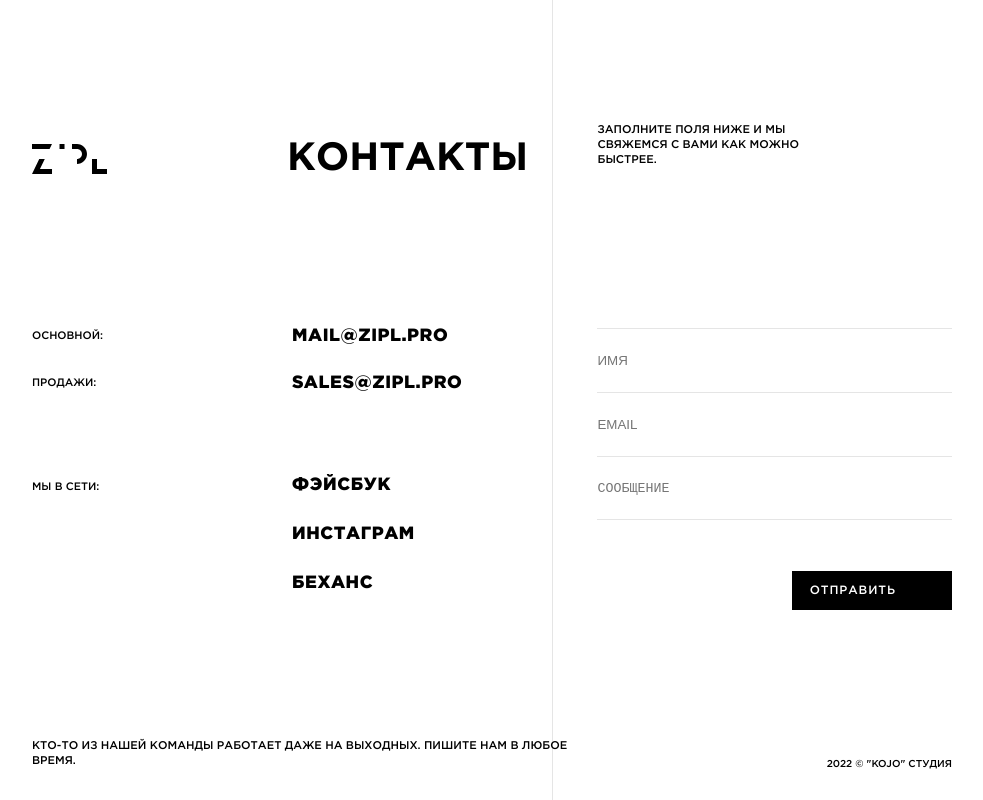
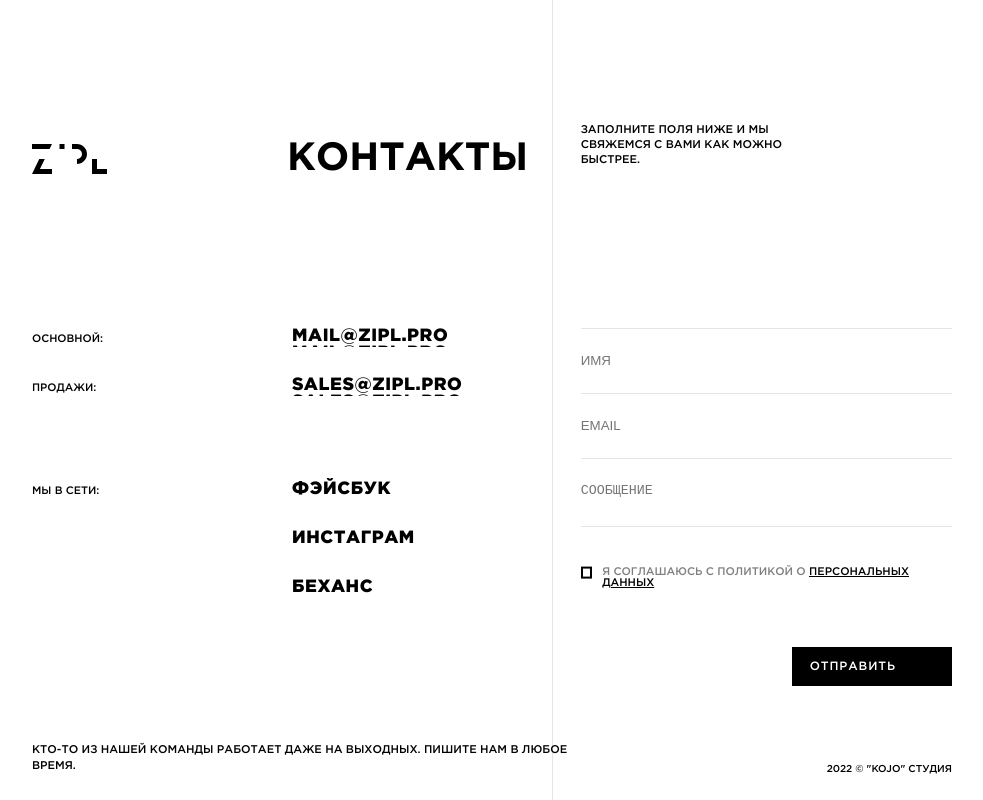
Before and after one commit to AnatolyKostarev/kojo, a React (Create React App) app: page /contacts in a window 1280 px wide. Shown: the whole page, without its empty margins (88-1071 px from the left). Built offline with nearby package versions, Linux system fonts and the light colour scheme.

Commit message:
validation form

```diff
--- a/package.json
+++ b/package.json
@@ -8,6 +8,7 @@
     "@testing-library/user-event": "^13.5.0",
     "react": "^17.0.2",
     "react-dom": "^17.0.2",
+    "react-hook-form": "^7.25.0",
     "react-router-dom": "^6.2.1",
     "react-scripts": "5.0.0",
     "web-vitals": "^2.1.2"
--- a/src/components/contacts/Contacts.jsx
+++ b/src/components/contacts/Contacts.jsx
@@ -27,13 +27,17 @@ export default function Contacts() {
                   <li className={styles.contacts__row_top} key={index}>
                     <p className={styles.contacts__label}>{elem.label}:</p>
                     <div className={styles.contacts__link}>
-                      <a href={`mailto:${elem.email}`}>
-                        <span
+                      <a href={`mailto:${elem.email}`}
                           data-hover={elem.email}
-                          className={styles.contacts__item}
+                          className={styles.contacts__item_top}
                         >
                           {elem.email}
-                        </span>
+                      </a>
+                      <a href={`mailto:${elem.email}`}
+                          data-hover={elem.email}
+                          className={styles.contacts__item_bottom}
+                        >
+                          {elem.email}
                       </a>
                     </div>
                   </li>
--- a/src/components/contacts/Contacts.module.css
+++ b/src/components/contacts/Contacts.module.css
@@ -45,6 +45,18 @@
     line-height: 2.8vh;
   }
 
+  .contacts__link {
+    display: block;
+    transform: translateY(0%);
+    transition: 0.3s ease-in-out;
+  }
+
+  .contacts__link:hover {
+    cursor: url("/public/img/header/cursor_active.svg") 10 10, pointer;
+    transform: translateY(-100%);
+    transition: 0.3s ease-in-out;
+  }
+
   .contacts__links {
     display: block;
     transform: translateY(0%);
@@ -59,13 +71,16 @@
 
   .contacts__row_top {
     display: flex;
-    justify-content: flex-start;
-    align-items: center;
-    column-gap: 180px;
+    column-gap: 160px;
+    position: relative;
+    transition: 0.3s ease-in-out;
+    overflow-y: hidden;
+    max-height: 2.4vh;
+    line-height: 2.8vh;
   }
 
   .contacts__label {
-    min-width: 80px;
+    min-width: 100px;
     font-size: 1.35vh;
     text-align: left;
     text-transform: uppercase;
@@ -75,7 +90,7 @@
     font-family: "GothamProBlack", sans-serif;
     font-size: 2.22vh;
     letter-spacing: 0.07vh;
-    /* line-height: 1.19vh; */
+    line-height: 2.22vh;
     text-align: left;
     text-transform: uppercase;
   }
@@ -98,7 +113,7 @@
 
   .contacts__social {
     display: flex;
-    column-gap: 180px;
+    column-gap: 160px;
   }
 
   .contacts__message {
@@ -162,6 +177,7 @@
   .contacts__list {
     display: flex;
     flex-direction: column;
+    justify-content: flex-start;
     row-gap: 30px;
   }
 
@@ -173,6 +189,18 @@
     max-height: 2.4vh;
     line-height: 2.8vh;
     text-align: right;
+  }
+
+  .contacts__link {
+    display: block;
+    transform: translateY(0%);
+    transition: 0.3s ease-in-out;
+  }
+
+  .contacts__link:hover {
+    cursor: url("/public/img/header/cursor_active.svg") 10 10, pointer;
+    transform: translateY(-100%);
+    transition: 0.3s ease-in-out;
   }
 
   .contacts__links {
@@ -190,7 +218,12 @@
   .contacts__row_top {
     display: flex;
     justify-content: space-between;
-    align-items: center;
+    column-gap: 160px;
+    position: relative;
+    transition: 0.3s ease-in-out;
+    overflow-y: hidden;
+    max-height: 2.4vh;
+    line-height: 2.8vh;
   }
 
   .contacts__label {
@@ -205,7 +238,7 @@
     font-family: "GothamProBlack", sans-serif;
     font-size: 2.22vh;
     letter-spacing: 0.07vh;
-    line-height: 1.19vh;
+    line-height: 2.22vh;
     text-align: left;
     text-transform: uppercase;
   }
--- a/src/components/form/Form.jsx
+++ b/src/components/form/Form.jsx
@@ -1,46 +1,110 @@
 import React from "react";
+import { useForm } from "react-hook-form";
 import Button from "../button/Button";
 import styles from "./Form.module.css";
 
 export default function Form() {
+  const {
+    register,
+    formState: { errors },
+    handleSubmit,
+    reset,
+  } = useForm({
+    mode: "onBlur",
+  });
+  const onSubmit = (data) => {
+    console.log(data);
+    reset();
+  };
+
   return (
-    <form className={styles.form}>
-      <div className={styles.required}>
+    <form className={styles.form} onSubmit={handleSubmit(onSubmit)}>
+      <div className={styles.borders}>
         <input
+          name="Feedback[name]"
+          {...register("name", {
+            required: "Это поле обязательно",
+            minLength: {
+              value: 2,
+              message: "Минимум 2 символа",
+            },
+            maxLength: {
+              value: 50,
+              message: "Максимум 50 символов",
+            },
+          })}
           id="feedback-name"
           className={styles.input}
-          type="text"
-          name="Feedback[name]"
           placeholder="Имя"
-          minLength="2"
-          maxLength="50"
-          required
         />
-        {/* <p>Это поле обязательно</p> */}
+        <div className={styles.focus}>
+          {errors?.name && <p>{errors?.name?.message || "Error!"}</p>}
+        </div>
       </div>
-      <div>
+      <div className={styles.borders}>
         <input
+          name="Feedback[email]"
+          {...register("email", {
+            required: "Это поле обязательно",
+            maxLength: {
+              value: 50,
+              message: "Максимум 50 символов",
+            },
+            pattern: {
+              value:
+                /^(("[\w-\s]+")|([\w-]+(?:\.[\w-]+)*)|("[\w-\s]+")([\w-]+(?:\.[\w-]+)*))(@((?:[\w-]+\.)*\w[\w-]{0,66})\.([a-z]{2,6}(?:\.[a-z]{2})?)$)|(@\[?((25[0-5]\.|2[0-4][0-9]\.|1[0-9]{2}\.|[0-9]{1,2}\.))((25[0-5]|2[0-4][0-9]|1[0-9]{2}|[0-9]{1,2})\.){2}(25[0-5]|2[0-4][0-9]|1[0-9]{2}|[0-9]{1,2})\]?$)/,
+              message: "Недопустимый формат email",
+            },
+          })}
           id="feedback-email"
           className={styles.input}
           type="email"
-          name="Feedback[email]"
           placeholder="Email"
-          required
         />
-        {/* <p>Это поле обязательно</p> */}
+        <div className={styles.focus}>
+          {errors?.email && <p>{errors?.email?.message || "Error!"}</p>}
+        </div>
       </div>
-      <div>
+      <div className={styles.borders}>
         <textarea
+          name="Feedback[message]"
+          {...register("message", {
+            required: "Это поле обязательно",
+            minLength: {
+              value: 10,
+              message: "Минимум 10 символа",
+            },
+            maxLength: {
+              value: 500,
+              message: "Максимум 500 символов",
+            },
+          })}
           id="feedback-message"
           className={styles.textarea}
-          name="Feedback[message]"
           placeholder="Сообщение"
-          minLength="10"
-          maxLength="500"
-          required
         ></textarea>
-        {/* <p>Это поле обязательно</p> */}
+        <div className={styles.focus}>
+          {errors?.message && <p>{errors?.message?.message || "Error!"}</p>}
+        </div>
       </div>
+      <label className={styles.consent}>
+        <input
+          name="Feedback[consent]"
+          type="checkbox"
+          {...register("consent", {
+            required: "И это тоже",
+          })}
+          id="feedback-consent"
+          className={styles.checkbox}
+        />
+        <span className={styles.checkfake}></span>
+        <span className={styles.policy_text}>
+          Я соглашаюсь с политикой о <a>персональных данных</a>
+        </span>
+        <div className={styles.focus_consent}>
+          {errors?.consent && <p>{errors?.consent?.message || "Error!"}</p>}
+        </div>
+      </label>
       <div className={styles.submitWrapper}>
         <Button title="Отправить" addStyle="form_btn" />
       </div>
--- a/src/components/form/Form.module.css
+++ b/src/components/form/Form.module.css
@@ -8,13 +8,11 @@
     width: 27.7vw;
     height: 8vh;
     border: 0;
-    border-top: 1px solid rgba(0, 0, 0, 0.1);
     outline: none;
     text-transform: uppercase;
   }
 
   .textarea {
-    border-bottom: 1px solid rgba(0, 0, 0, 0.1);
     height: 8vh;
     padding: 3vh 0 0;
     overflow: hidden;
@@ -27,6 +25,72 @@
 
   .item:hover {
     cursor: url("/public/img/header/cursor_active.svg") 10 10, pointer;
+  }
+
+  .borders:first-child {
+    border-top: 1px solid rgba(0, 0, 0, 0.1);
+  }
+
+  .borders {
+    border-bottom: 1px solid rgba(0, 0, 0, 0.1);
+  }
+
+  .focus {
+    color: red;
+    text-transform: uppercase;
+  }
+
+  .focus_consent {
+    color: red;
+    position: relative;
+    top: 10px;
+    left: 10px;
+    text-transform: uppercase;
+  }
+
+  .consent {
+    display: flex;
+    margin: 30px 0 0;
+    cursor: url("/public/img/header/cursor.png") 6 6, auto;
+  }
+  .policy_text {
+    padding: 10px;
+    color: rgba(0, 0, 0, 0.5);
+    text-transform: uppercase;
+  }
+
+  .policy_text > a {
+    text-decoration: underline;
+    cursor: url("/public/img/header/cursor_active.svg") 10 10, pointer;
+  }
+
+  .checkbox {
+    display: none;
+  }
+
+  .checkfake {
+    display: block;
+    transform: translateY(80%);
+    width: 12px;
+    height: 12px;
+    border: 2px solid #000;
+  }
+
+  .checkfake::before {
+    content: "";
+    position: absolute;
+    display: block;
+    transform: translateX(-20%);
+    transform: translateY(-20%);
+    width: 10px;
+    height: 10px;
+    background: url("/public/img/form/checkmark.svg");
+    opacity: 0;
+    transition: 0.3s ease-in-out;
+  }
+
+  .checkbox:checked + .checkfake::before {
+    opacity: 1;
   }
 
   [data-style="form_btn"] {
@@ -48,13 +112,11 @@
     width: 100%;
     height: 55px;
     border: 0;
-    border-top: 1px solid rgba(0, 0, 0, 0.1);
     outline: none;
     text-transform: uppercase;
   }
 
   .textarea {
-    border-bottom: 1px solid rgba(0, 0, 0, 0.1);
     height: 55px;
     padding: 20px 0;
     overflow: hidden;
@@ -68,6 +130,71 @@
 
   .item:hover {
     cursor: url("/public/img/header/cursor_active.svg") 10 10, pointer;
+  }
+
+  .borders:first-child {
+    border-top: 1px solid rgba(0, 0, 0, 0.1);
+  }
+
+  .borders {
+    border-bottom: 1px solid rgba(0, 0, 0, 0.1);
+  }
+
+  .focus {
+    color: red;
+    text-transform: uppercase;
+  }
+
+  .focus_consent {
+    color: red;
+    position: relative;
+    top: 10px;
+    left: 10px;
+    text-transform: uppercase;
+  }
+
+  .consent {
+    display: flex;
+    margin: 30px 0 0;
+    cursor: url("/public/img/header/cursor.png") 6 6, auto;
+  }
+  .policy_text {
+    padding: 10px;
+    color: rgba(0, 0, 0, 0.5);
+    text-transform: uppercase;
+  }
+
+  .policy_text > a {
+    text-decoration: underline;
+    cursor: url("/public/img/header/cursor_active.svg") 10 10, pointer;
+  }
+
+  .checkbox {
+    display: none;
+  }
+
+  .checkfake {
+    display: block;
+    transform: translateY(75%);
+    width: 12px;
+    height: 12px;
+    border: 2px solid #000;
+  }
+
+  .checkfake::before {
+    content: "";
+    position: absolute;
+    display: block;
+    transform: translateX(-20%);
+    width: 12px;
+    height: 10px;
+    background-color: #000;
+    opacity: 0;
+    transition: 0.3s ease-in-out;
+  }
+
+  .checkbox:checked + .checkfake::before {
+    opacity: 1;
   }
 
   .btn {
--- a/src/layouts/header/contacts/Headercontacts.module.css
+++ b/src/layouts/header/contacts/Headercontacts.module.css
@@ -61,8 +61,6 @@
 .title {
   position: relative;
   font-family: "GothamProBold", sans-serif;
-  /* top: 12.34vh; */
-  /* left: 20.13vh; */
   font-size: 4.93vh;
   line-height: 4.69vh;
   text-transform: uppercase;
```
Also changed, not shown: public/img/form/checkmark.svg (added), 1 other file (tests, documents, lock files or other folders).
